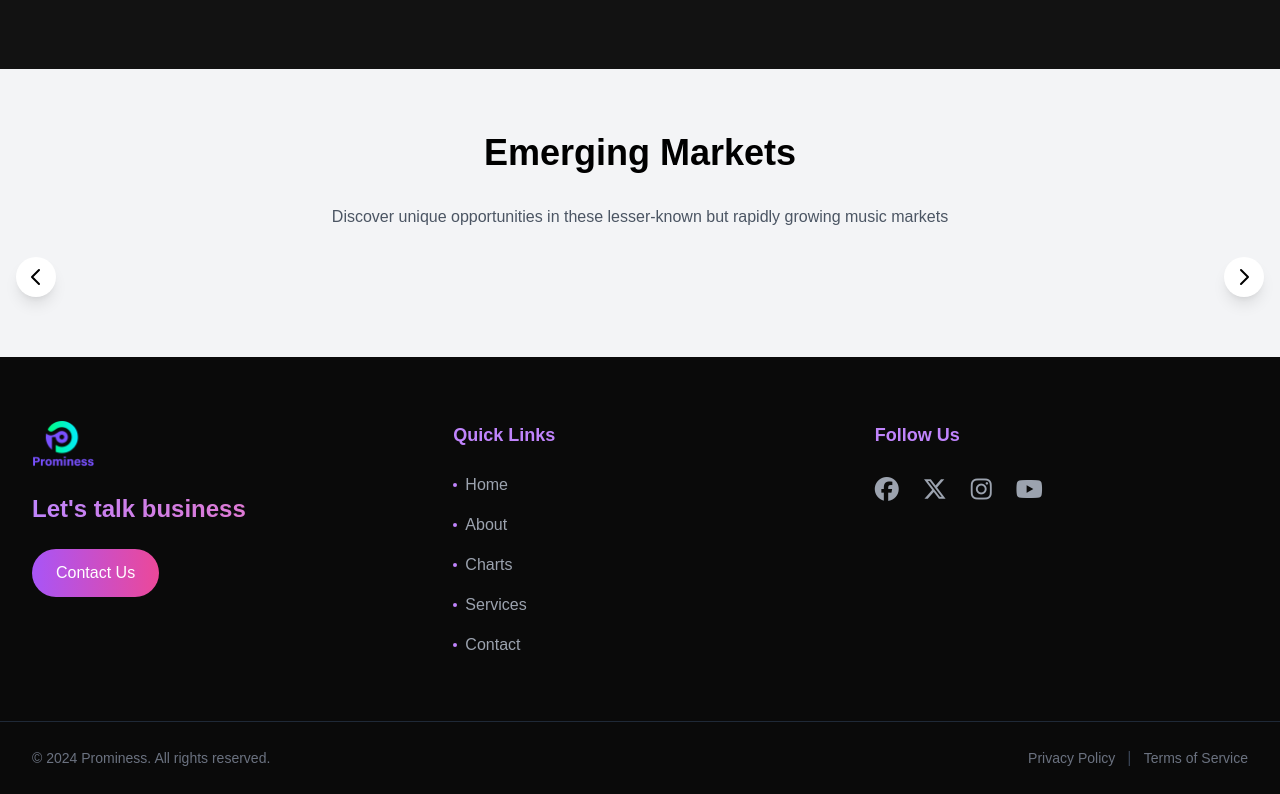
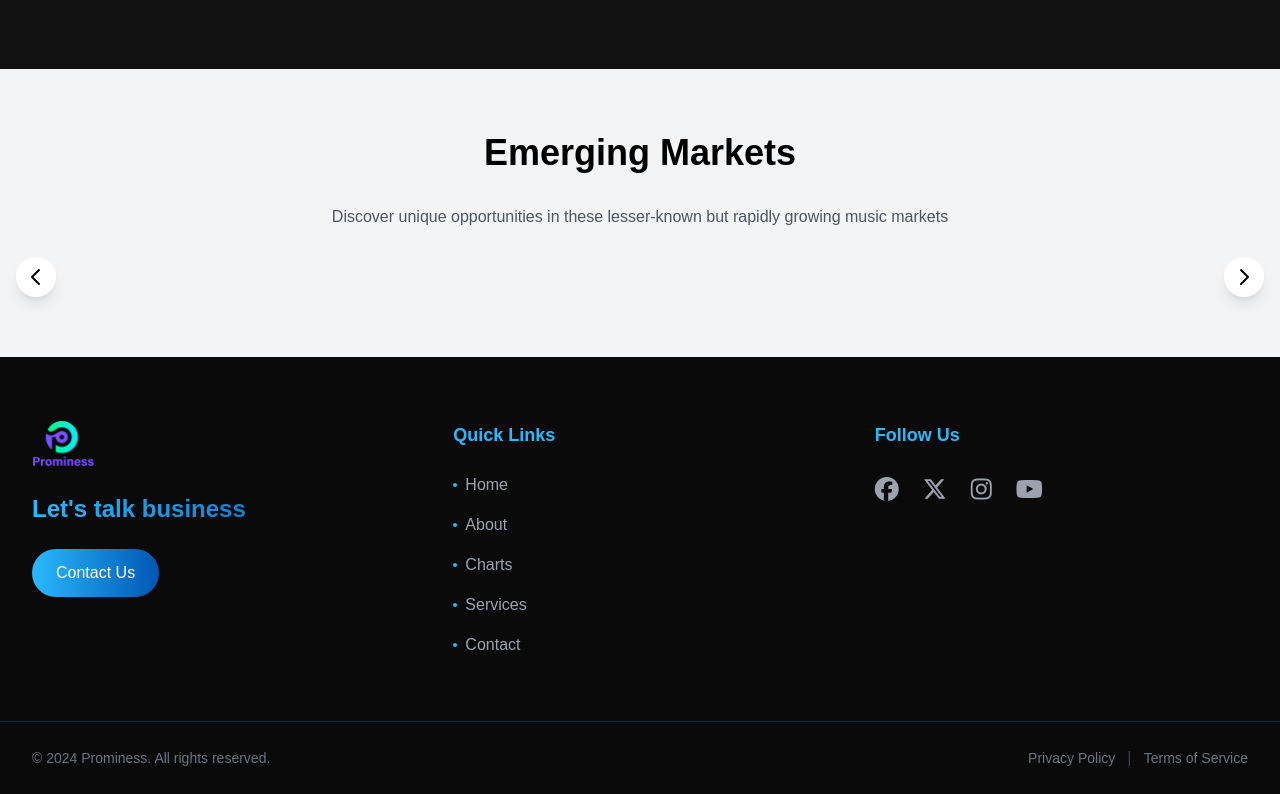
Before and after one commit to Franklynstein/Prominess, a website: page index.html in a window 1280 px wide. Shown: the part 3060-3854 px from the top of the page. Drawn offline with nearby package versions, Linux system fonts and the light colour scheme; no server answers; a web font is replaced by a local one.

Commit message:
adjust footer color

```diff
--- a/index.html
+++ b/index.html
@@ -245,79 +245,78 @@
 
 
 <footer class="bg-[#0a0a0a] text-white">
-    <!-- Main Footer -->
+
     <div class="max-w-7xl mx-auto px-4 py-16 sm:px-6 lg:px-8">
         <div class="grid grid-cols-1 md:grid-cols-3 gap-12">
-            <!-- Logo Section -->
+
             <div class="space-y-6">
                 <div class="flex items-center">
                     <img src="Asset 4.png" alt="Logo" class="h-12 w-auto" />
                 </div>
-                <p class="text-2xl font-semibold bg-gradient-to-r from-purple-400 to-pink-400 bg-clip-text text-transparent">
+                <p class="text-2xl font-semibold bg-gradient-to-r from-[#2bb9fd] to-[#0056b3] bg-clip-text text-transparent">
                     Let's talk business
                 </p>
                 <a href="mailto:example@email.com"
-                   class="inline-block px-6 py-3 bg-gradient-to-r from-purple-500 to-pink-500 rounded-full text-white font-medium
-                          transition-all duration-300 hover:scale-105 hover:shadow-lg hover:shadow-purple-500/25">
+                   class="inline-block px-6 py-3 bg-gradient-to-r from-[#2bb9fd] to-[#0056b3] rounded-full text-white font-medium
+                          transition-all duration-300 hover:scale-105 hover:shadow-lg hover:shadow-[#2bb9fd]/25">
                     Contact Us
                 </a>
             </div>
 
-            <!-- Quick Links -->
+
             <div class="space-y-6">
-                <h4 class="text-lg font-semibold text-purple-400">Quick Links</h4>
+                <h4 class="text-lg font-semibold text-[#2bb9fd]">Quick Links</h4>
                 <ul class="space-y-4">
                     <li>
                         <a href="index.html" class="text-gray-400 hover:text-white transition-colors duration-300 flex items-center gap-2 group">
-                            <span class="w-1 h-1 bg-purple-400 rounded-full group-hover:w-2 transition-all duration-300"></span>
+                            <span class="w-1 h-1 bg-[#2bb9fd] rounded-full group-hover:w-2 transition-all duration-300"></span>
                             Home
                         </a>
                     </li>
                     <li>
                         <a href="#about" class="text-gray-400 hover:text-white transition-colors duration-300 flex items-center gap-2 group">
-                            <span class="w-1 h-1 bg-purple-400 rounded-full group-hover:w-2 transition-all duration-300"></span>
+                            <span class="w-1 h-1 bg-[#2bb9fd] rounded-full group-hover:w-2 transition-all duration-300"></span>
                             About
                         </a>
                     </li>
                     <li>
                         <a href="#charts" class="text-gray-400 hover:text-white transition-colors duration-300 flex items-center gap-2 group">
-                            <span class="w-1 h-1 bg-purple-400 rounded-full group-hover:w-2 transition-all duration-300"></span>
+                            <span class="w-1 h-1 bg-[#2bb9fd] rounded-full group-hover:w-2 transition-all duration-300"></span>
                             Charts
                         </a>
                     </li>
                     <li>
                         <a href="#services" class="text-gray-400 hover:text-white transition-colors duration-300 flex items-center gap-2 group">
-                            <span class="w-1 h-1 bg-purple-400 rounded-full group-hover:w-2 transition-all duration-300"></span>
+                            <span class="w-1 h-1 bg-[#2bb9fd] rounded-full group-hover:w-2 transition-all duration-300"></span>
                             Services
                         </a>
                     </li>
                     <li>
                         <a href="#contact" class="text-gray-400 hover:text-white transition-colors duration-300 flex items-center gap-2 group">
-                            <span class="w-1 h-1 bg-purple-400 rounded-full group-hover:w-2 transition-all duration-300"></span>
+                            <span class="w-1 h-1 bg-[#2bb9fd] rounded-full group-hover:w-2 transition-all duration-300"></span>
                             Contact
                         </a>
                     </li>
                 </ul>
             </div>
 
-            <!-- Social Links -->
             <div class="space-y-6">
-                <h4 class="text-lg font-semibold text-purple-400">Follow Us</h4>
+                <h4 class="text-lg font-semibold text-[#2bb9fd]">Follow Us</h4>
                 <div class="flex gap-6">
                     <a href="#" aria-label="Facebook"
-                       class="text-gray-400 hover:text-white transform hover:scale-110 transition-all duration-300 hover:shadow-lg">
+                       class="text-gray-400 hover:text-[#2bb9fd] transform hover:scale-110 transition-all duration-300 hover:shadow-lg">
                         <i class="fa-brands fa-facebook text-2xl"></i>
                     </a>
                     <a href="#" aria-label="Twitter"
-                       class="text-gray-400 hover:text-white transform hover:scale-110 transition-all duration-300 hover:shadow-lg">
+                       class="text-gray-400 hover:text-[#2bb9fd] transform hover:scale-110 transition-all duration-300 hover:shadow-lg">
                         <i class="fa-brands fa-x-twitter text-2xl"></i>
                     </a>
                     <a href="#" aria-label="Instagram"
-                       class="text-gray-400 hover:text-white transform hover:scale-110 transition-all duration-300 hover:shadow-lg">
+                       class="text-gray-400 hover:text-[#2bb9fd] transform hover:scale-110 transition-all duration-300 hover:shadow-lg">
                         <i class="fa-brands fa-instagram text-2xl"></i>
                     </a>
                     <a href="#" aria-label="YouTube"
-                       class="text-gray-400 hover:text-white transform hover:scale-110 transition-all duration-300 hover:shadow-lg">
+                       class="text-gray-400 hover:text-[#2bb9fd] transform hover:scale-110 transition-all duration-300 hover:shadow-lg">
                         <i class="fa-brands fa-youtube text-2xl"></i>
                     </a>
                 </div>
@@ -325,7 +324,7 @@
         </div>
     </div>
 
-    <!-- Footer Bottom -->
+
     <div class="border-t border-gray-800">
         <div class="max-w-7xl mx-auto px-4 py-6 sm:px-6 lg:px-8">
             <div class="md:flex md:items-center md:justify-between text-center md:text-left">
@@ -333,11 +332,11 @@
                     © 2024 Prominess. All rights reserved.
                 </p>
                 <div class="mt-4 md:mt-0">
-                    <a href="#privacy-policy" class="text-sm text-gray-500 hover:text-white transition-colors duration-300">
+                    <a href="#privacy-policy" class="text-sm text-gray-500 hover:text-[#2bb9fd] transition-colors duration-300">
                         Privacy Policy
                     </a>
                     <span class="mx-2 text-gray-700">|</span>
-                    <a href="#terms-of-service" class="text-sm text-gray-500 hover:text-white transition-colors duration-300">
+                    <a href="#terms-of-service" class="text-sm text-gray-500 hover:text-[#2bb9fd] transition-colors duration-300">
                         Terms of Service
                     </a>
                 </div>
@@ -351,7 +350,7 @@
 
 
     <script src="script.js"></script>
-    <!-- Add before closing body tag -->
+
 <script src="spotify-charts.js"></script>
 <script src="unknown-countries-charts.js"></script>
 </body>
```
